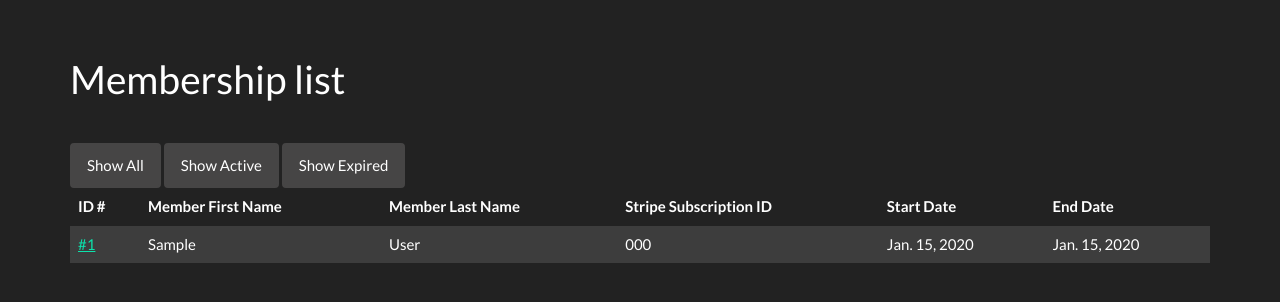
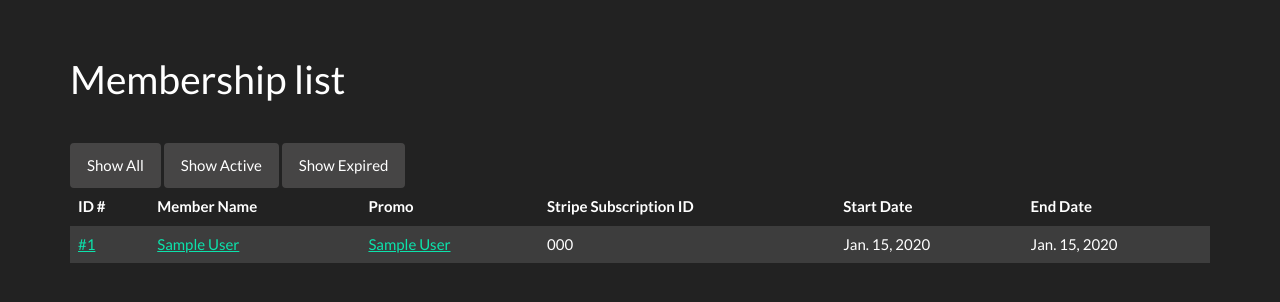
Before and after one commit to C-o-r-E/msys, a Django app: template msys/members/templates/members/memberships.html in a window 1280 px wide. Shown: the part 188-490 px from the top of the page. Run offline with Django 3.2, Linux system fonts and the light colour scheme; tables that the repository leaves empty hold one stand-in row (values such as "Sample post"); the template is opened without the code that fills it: values that come from a table or form of the project are taken from there, most other values are stand-ins (such as "Sample title", 1, 10 or a date in 2020); some libraries are stand-ins or nearby versions.

Commit message:
promotions listed in membership list

```diff
--- a/msys/members/models.py
+++ b/msys/members/models.py
@@ -143,6 +143,7 @@ class Promo_sub(models.Model):
     """
 
     promo = models.ForeignKey(Promotion)
+    #promo_item = models.ForeignKey(Promo_Item)
     membership = models.ForeignKey(Membership)
 
     def __str__(self):
--- a/msys/members/templates/members/memberships.html
+++ b/msys/members/templates/members/memberships.html
@@ -15,8 +15,8 @@
   <thead>
     <tr>
       <th>ID #</th>
-      <th>Member First Name</th>
-      <th>Member Last Name</th>
+      <th>Member Name</th>
+      <th>Promo</th>
       <th>Stripe Subscription ID</th>
 	  <th>Start Date</th>
 	  <th>End Date</th>
@@ -26,8 +26,12 @@
     {% for m in membership_list %}
     <tr>
       <td><a href="{% url 'editMembership' m.pk%}">#{{m.pk}}</a></td>
-      <td>{{m.member.first_name}}</td>
-      <td>{{m.member.last_name}}</td>
+      <td><a href="{% url 'memberDetails' m.member.pk%}">{{m.member.first_name}} {{m.member.last_name}}</a></td>
+      <td>
+		{% for p in m.promo_sub_set.all %}
+		<a href="{% url 'promoItems' p.promo.pk%}">{{p.promo}}</a>
+		{% endfor %}
+	  </td>
       <td>{{m.stripe_subscription_code}}</td>
       <td>{{m.start_date}}</td>
 	  <td>{{m.expire_date}}</td>
```
